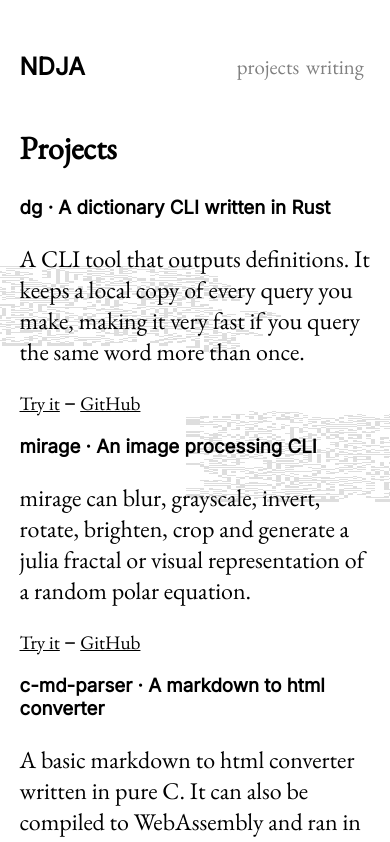
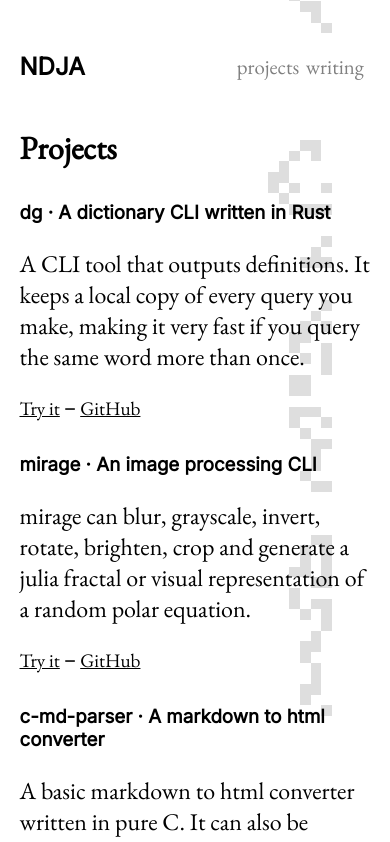
Before and after one commit to JosiasAurel/webspace, a Next.js app: page /projects in a window 390 px wide. Shown: the top 842 px of the page. Built offline with nearby package versions, Linux system fonts and the light colour scheme.

Commit message:
nail: automata on mobile

```diff
--- a/components/Automata.tsx
+++ b/components/Automata.tsx
@@ -5,8 +5,7 @@ const Automata: React.FC = (): JSX.Element => {
     const canvas = document.getElementById("automata") as HTMLCanvasElement;
 
     const ctx = canvas.getContext("2d");
-    const dpi = window.devicePixelRatio;
-    ctx.scale(dpi, dpi);
+    const dpi = 2; // window.devicePixelRatio * (window.innerWidth >= 1500 ? 2 : 1.1);
 
     /*
     const computedWidth = +getComputedStyle(canvas).width.split("px").join("");
@@ -15,7 +14,10 @@ const Automata: React.FC = (): JSX.Element => {
       .join("");
     canvas.width = Math.floor(computedWidth * dpi);
     canvas.height = Math.floor(computedHeight * dpi);
-*/
+
+    */
+    // console.log(canvas.width, canvas.height);
+    ctx.scale(dpi, dpi);
 
     /*
 Cellular Automata
@@ -105,9 +107,9 @@ I want every square on the screen to by a 3x3 square
       cellsArray.forEach((row, j) => {
         row.forEach((cell, i) => {
           if (cell === 1) {
-            ctx.fillRect(i, j, 3, 3);
+            ctx.fillRect(i, j, 3.5, 3.5);
           } else {
-            ctx.clearRect(i, j, 3, 3);
+            ctx.clearRect(i, j, 3.5, 3.5);
           }
         });
       });
@@ -118,7 +120,7 @@ I want every square on the screen to by a 3x3 square
     //
     fillGrid();
     // prefillGrid();
-    setInterval(drawCells, window.innerWidth >= 1500 ? 500 : 100);
+    setInterval(drawCells, 300);
   }, []);
 
   return <canvas id="automata"></canvas>;
--- a/components/Project.tsx
+++ b/components/Project.tsx
@@ -19,7 +19,7 @@ const Project: React.FC<Props> = ({
   return (
     <div
       style={{
-        margin: "1em 0",
+        margin: "2em 0",
       }}
     >
       <h3>
--- a/styles/global.css
+++ b/styles/global.css
@@ -59,12 +59,16 @@ nav > span > a:hover {
 }
 
 canvas {
+  /*
   width: 80vw;
   height: 80vh;
+*/
+  width: 1600px;
+  height: 800px;
   z-index: -3;
   position: fixed;
-  top: 10vh;
-  right: 10vw;
+  top: -10vh;
+  right: 15vw;
   image-rendering: pixelated;
 }
 
@@ -79,6 +83,6 @@ canvas {
     margin: 5%;
   }
   canvas {
-    transform: rotate(90deg);
+    transform: rotate(45);
   }
 }
```
